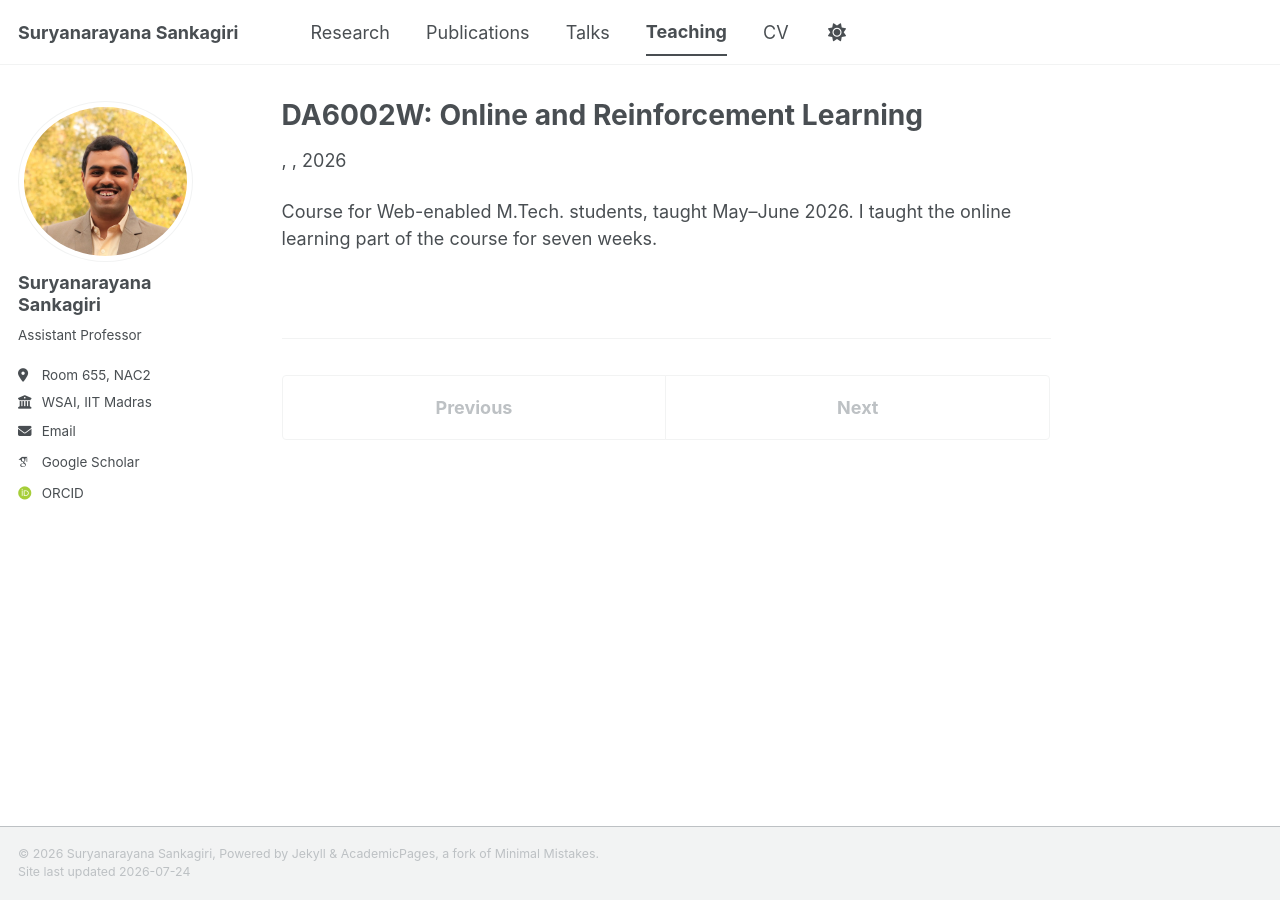
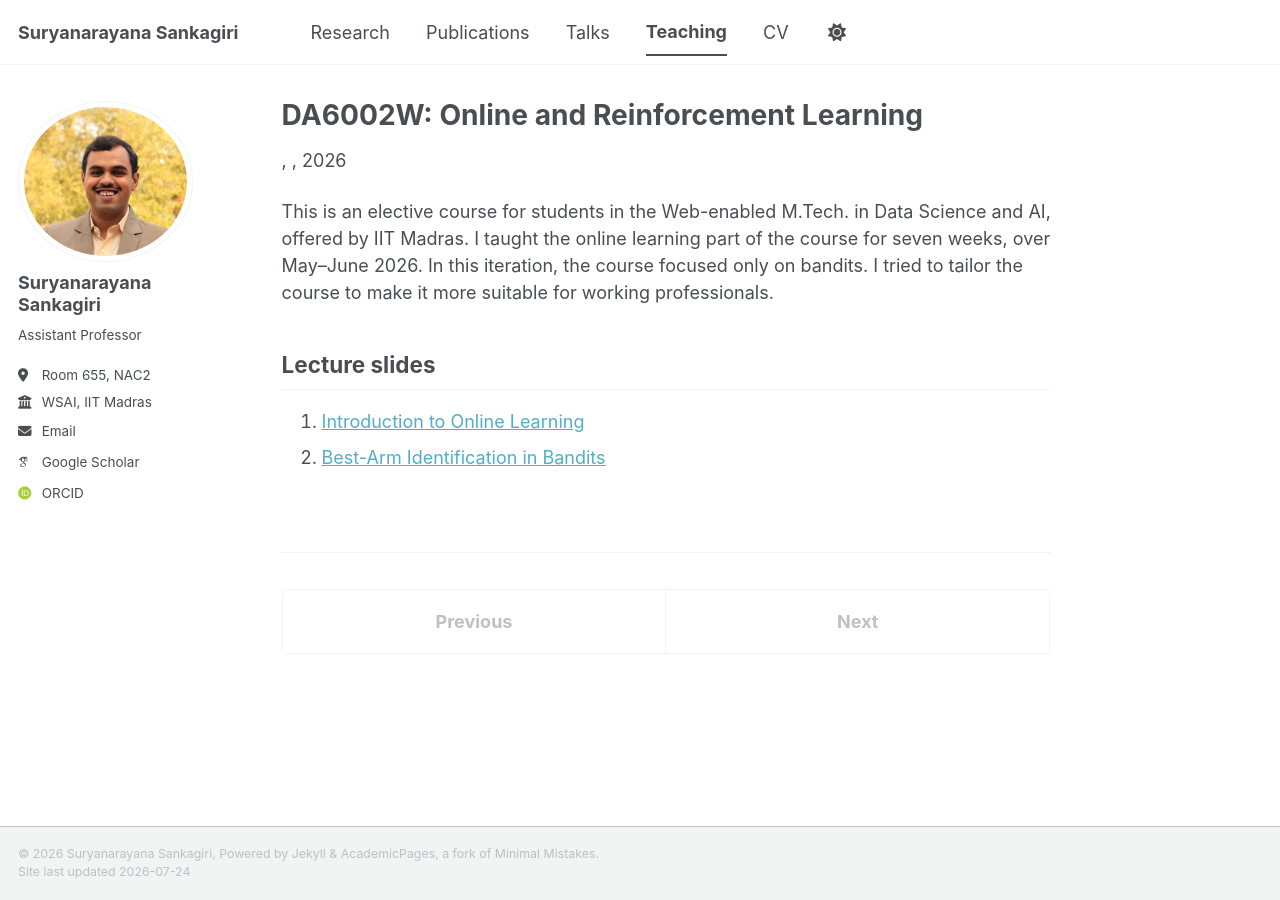
Before and after one commit to sankagiri/sankagiri.github.io, a Jekyll site: the page built from _teaching/2026-05-01-da6002w.md, in a window 1280 px wide. Built offline with Jekyll 4.4.1, drawn with Linux system fonts in a browser that asks for light colours; some web fonts are replaced; a script bundle is joined from its source files by our own code; library files that are not in the unit come from our copies.

Commit message:
linked two lectures

```diff
--- a/_teaching/2026-05-01-da6002w.md
+++ b/_teaching/2026-05-01-da6002w.md
@@ -4,4 +4,9 @@ collection: teaching
 permalink: /teaching/2026-da6002w
 ---
 
-Course for Web-enabled M.Tech. students, taught May–June 2026. I taught the online learning part of the course for seven weeks.
+This is an elective course for students in the Web-enabled M.Tech. in Data Science and AI, offered by IIT Madras. I taught the online learning part of the course for seven weeks, over May–June 2026. In this iteration, the course focused only on bandits. I tried to tailor the course to make it more suitable for working professionals.
+
+## Lecture slides
+
+1. [Introduction to Online Learning]({{ base_path }}/files/teaching/da6002w/2026/lecture01.pdf)
+2. [Best-Arm Identification in Bandits]({{ base_path }}/files/teaching/da6002w/2026/lecture02.pdf)
```
